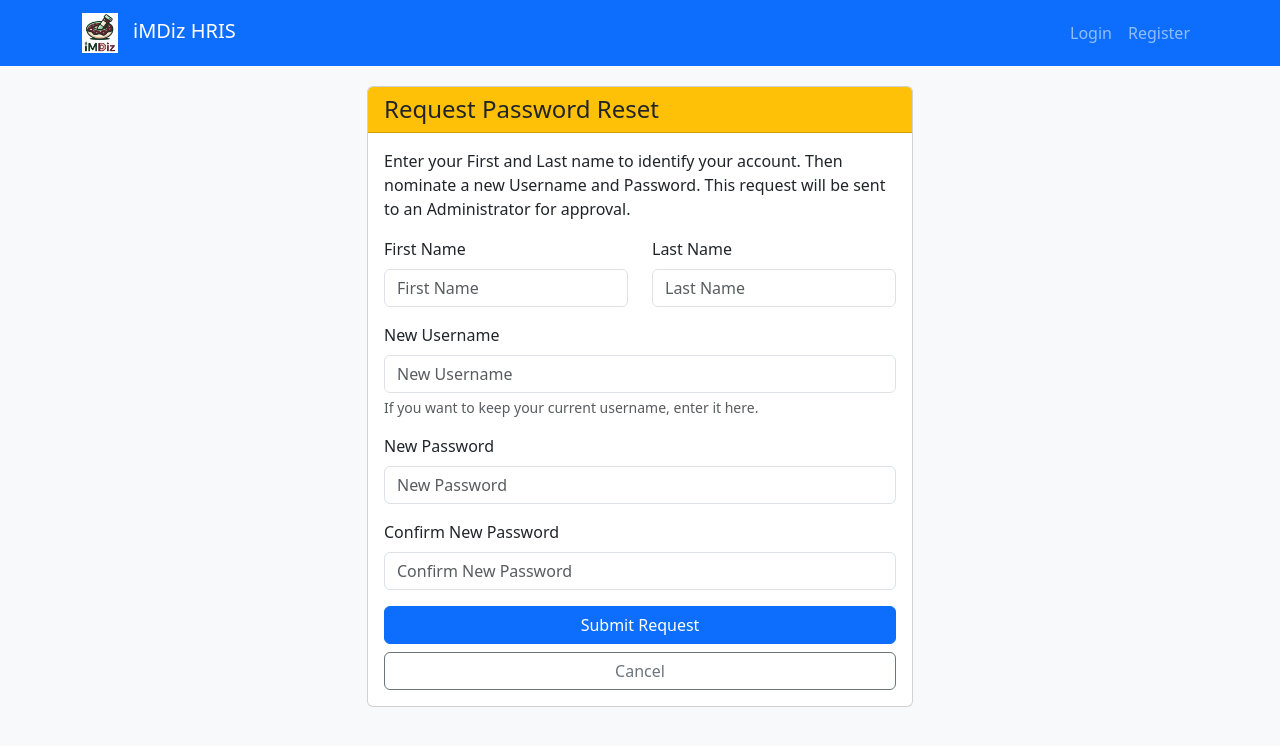
After one commit to mmdizondotr-max/HRISv2-PC, a Django app: page /accounts/forgot-password/ in a window 1280 px wide. The commit adds this page. Shown: the top 746 px of the page. Run offline with Django 5.2, Linux system fonts and the light colour scheme.

Commit message:
Implement custom Forgot Password flow and Shop Assignment for scheduling
- Added `PasswordResetRequest` model to handle password reset requests.
- Added `applicable_shops` M2M field to `User` model to restrict scheduling options.
- Implemented `forgot_password` view and form, allowing users to request credential changes.
- Updated `approvals` view to handle Password Reset Requests (approve/reject).
- Updated `UserPromotionForm` to allow Supervisors/Admins to assign shops to users.
- Modified `_generate_schedule` logic to filter staff candidates based on assigned shops.
- Updated templates for login, approvals, and user editing.

```diff
--- a/accounts/forms.py
+++ b/accounts/forms.py
@@ -1,5 +1,6 @@
 from django import forms
 from .models import User
+from attendance.models import Shop
 
 class UserRegistrationForm(forms.ModelForm):
     password = forms.CharField(widget=forms.PasswordInput)
@@ -54,7 +55,55 @@ class AccountSettingsForm(forms.ModelForm):
 class UserPromotionForm(forms.ModelForm):
     class Meta:
         model = User
-        fields = ['tier']
+        fields = ['tier', 'applicable_shops']
         widgets = {
             'tier': forms.Select(attrs={'class': 'form-select'}),
+            'applicable_shops': forms.CheckboxSelectMultiple(),
         }
+
+    def __init__(self, *args, **kwargs):
+        super().__init__(*args, **kwargs)
+        self.fields['applicable_shops'].queryset = Shop.objects.filter(is_active=True)
+        self.fields['applicable_shops'].label = "Assignable Shops"
+
+class ForgotPasswordForm(forms.Form):
+    first_name = forms.CharField(
+        widget=forms.TextInput(attrs={'class': 'form-control', 'placeholder': 'First Name'})
+    )
+    last_name = forms.CharField(
+        widget=forms.TextInput(attrs={'class': 'form-control', 'placeholder': 'Last Name'})
+    )
+    new_username = forms.CharField(
+        widget=forms.TextInput(attrs={'class': 'form-control', 'placeholder': 'New Username'})
+    )
+    new_password = forms.CharField(
+        widget=forms.PasswordInput(attrs={'class': 'form-control', 'placeholder': 'New Password'})
+    )
+    confirm_password = forms.CharField(
+        widget=forms.PasswordInput(attrs={'class': 'form-control', 'placeholder': 'Confirm New Password'})
+    )
+
+    def clean(self):
+        cleaned_data = super().clean()
+        pwd = cleaned_data.get('new_password')
+        cpwd = cleaned_data.get('confirm_password')
+
+        if pwd and cpwd and pwd != cpwd:
+            raise forms.ValidationError("Passwords do not match.")
+
+        first_name = cleaned_data.get('first_name')
+        last_name = cleaned_data.get('last_name')
+        new_username = cleaned_data.get('new_username')
+
+        # Verify user exists
+        try:
+            user = User.objects.get(first_name__iexact=first_name, last_name__iexact=last_name)
+            cleaned_data['user_cache'] = user
+        except User.DoesNotExist:
+            raise forms.ValidationError("No account found with that First and Last name.")
+
+        # Check username uniqueness, excluding the current user if they kept the same username
+        if User.objects.exclude(pk=user.pk).filter(username__iexact=new_username).exists():
+            raise forms.ValidationError("This username is already taken by another user.")
+
+        return cleaned_data
--- /dev/null
+++ b/accounts/templates/accounts/forgot_password.html
@@ -0,0 +1,77 @@
+{% extends 'base.html' %}
+
+{% block title %}Forgot Password - iMDiz HRIS{% endblock %}
+
+{% block content %}
+<div class="row justify-content-center">
+    <div class="col-md-6">
+        <div class="card">
+            <div class="card-header bg-warning text-dark">
+                <h4 class="mb-0">Request Password Reset</h4>
+            </div>
+            <div class="card-body">
+                <p class="card-text">
+                    Enter your First and Last name to identify your account. Then nominate a new Username and Password.
+                    This request will be sent to an Administrator for approval.
+                </p>
+                <form method="post">
+                    {% csrf_token %}
+
+                    {% if form.non_field_errors %}
+                        <div class="alert alert-danger">
+                            {{ form.non_field_errors }}
+                        </div>
+                    {% endif %}
+
+                    <div class="row">
+                        <div class="col-md-6 mb-3">
+                            <label for="{{ form.first_name.id_for_label }}" class="form-label">First Name</label>
+                            {{ form.first_name }}
+                            {% if form.first_name.errors %}
+                                <div class="text-danger small">{{ form.first_name.errors }}</div>
+                            {% endif %}
+                        </div>
+                        <div class="col-md-6 mb-3">
+                            <label for="{{ form.last_name.id_for_label }}" class="form-label">Last Name</label>
+                            {{ form.last_name }}
+                            {% if form.last_name.errors %}
+                                <div class="text-danger small">{{ form.last_name.errors }}</div>
+                            {% endif %}
+                        </div>
+                    </div>
+
+                    <div class="mb-3">
+                        <label for="{{ form.new_username.id_for_label }}" class="form-label">New Username</label>
+                        {{ form.new_username }}
+                        <div class="form-text">If you want to keep your current username, enter it here.</div>
+                        {% if form.new_username.errors %}
+                            <div class="text-danger small">{{ form.new_username.errors }}</div>
+                        {% endif %}
+                    </div>
+
+                    <div class="mb-3">
+                        <label for="{{ form.new_password.id_for_label }}" class="form-label">New Password</label>
+                        {{ form.new_password }}
+                        {% if form.new_password.errors %}
+                            <div class="text-danger small">{{ form.new_password.errors }}</div>
+                        {% endif %}
+                    </div>
+
+                    <div class="mb-3">
+                        <label for="{{ form.confirm_password.id_for_label }}" class="form-label">Confirm New Password</label>
+                        {{ form.confirm_password }}
+                        {% if form.confirm_password.errors %}
+                            <div class="text-danger small">{{ form.confirm_password.errors }}</div>
+                        {% endif %}
+                    </div>
+
+                    <div class="d-grid gap-2">
+                        <button type="submit" class="btn btn-primary">Submit Request</button>
+                        <a href="{% url 'login' %}" class="btn btn-outline-secondary">Cancel</a>
+                    </div>
+                </form>
+            </div>
+        </div>
+    </div>
+</div>
+{% endblock %}
--- a/accounts/templates/accounts/login.html
+++ b/accounts/templates/accounts/login.html
@@ -26,7 +26,7 @@
                     <div class="d-grid gap-2">
                         <button type="submit" class="btn btn-primary">Login</button>
                         <a href="{% url 'accounts:register' %}" class="btn btn-outline-secondary">Register</a>
-                        <a href="#" class="btn btn-link btn-sm text-center">Forgot Password?</a>
+                        <a href="{% url 'accounts:forgot_password' %}" class="btn btn-link btn-sm text-center">Forgot Password?</a>
                     </div>
                 </form>
             </div>
--- a/accounts/urls.py
+++ b/accounts/urls.py
@@ -6,6 +6,7 @@ app_name = 'accounts'
 
 urlpatterns = [
     path('register/', views.register, name='register'),
+    path('forgot-password/', views.forgot_password, name='forgot_password'),
     path('approvals/', views.approvals, name='approvals'),
     path('settings/', views.account_settings, name='account_settings'),
     path('list/', views.account_list, name='account_list'),
--- a/accounts/views.py
+++ b/accounts/views.py
@@ -1,10 +1,11 @@
 from django.shortcuts import render, redirect, get_object_or_404
 from django.contrib.auth import login
 from django.contrib import messages
-from .forms import UserRegistrationForm, AccountSettingsForm, UserPromotionForm
+from .forms import UserRegistrationForm, AccountSettingsForm, UserPromotionForm, ForgotPasswordForm
 from django.contrib.auth.decorators import login_required
-from .models import User
+from .models import User, PasswordResetRequest
 from django.http import HttpResponseForbidden
+from django.contrib.auth.hashers import make_password
 
 def register(request):
     if request.user.is_authenticated:
@@ -23,32 +24,76 @@ def register(request):
 
     return render(request, 'accounts/register.html', {'form': form})
 
+def forgot_password(request):
+    if request.user.is_authenticated:
+        return redirect('attendance:home')
+
+    if request.method == 'POST':
+        form = ForgotPasswordForm(request.POST)
+        if form.is_valid():
+            user = form.cleaned_data['user_cache']
+            new_username = form.cleaned_data['new_username']
+            new_password = form.cleaned_data['new_password']
+
+            # Create Request
+            PasswordResetRequest.objects.create(
+                user=user,
+                new_username=new_username,
+                new_password=make_password(new_password)
+            )
+            messages.success(request, "Password reset request submitted for approval.")
+            return redirect('login')
+    else:
+        form = ForgotPasswordForm()
+
+    return render(request, 'accounts/forgot_password.html', {'form': form})
+
 @login_required
 def approvals(request):
     if not request.user.is_superuser and request.user.tier not in ['supervisor', 'administrator']:
         return HttpResponseForbidden("You are not authorized to view this page.")
 
-    pending_users = User.objects.filter(is_active=False).order_by('-date_joined')
+    pending_users = User.objects.filter(is_active=False, is_approved=False).order_by('-date_joined')
+    pending_resets = PasswordResetRequest.objects.all().order_by('-created_at')
 
     if request.method == 'POST':
-        user_id = request.POST.get('user_id')
         action = request.POST.get('action')
-        try:
-            target_user = User.objects.get(id=user_id)
-            if action == 'approve':
-                target_user.is_active = True
-                target_user.is_approved = True
-                target_user.save()
-                messages.success(request, f'User {target_user.username} approved.')
-            elif action == 'reject':
-                target_user.delete()
-                messages.warning(request, f'User {target_user.username} rejected/deleted.')
-        except User.DoesNotExist:
-            messages.error(request, 'User not found.')
+
+        if action in ['approve', 'reject']:
+            user_id = request.POST.get('user_id')
+            try:
+                target_user = User.objects.get(id=user_id)
+                if action == 'approve':
+                    target_user.is_active = True
+                    target_user.is_approved = True
+                    target_user.save()
+                    messages.success(request, f'User {target_user.username} approved.')
+                elif action == 'reject':
+                    target_user.delete()
+                    messages.warning(request, f'User {target_user.username} rejected/deleted.')
+            except User.DoesNotExist:
+                messages.error(request, 'User not found.')
+
+        elif action in ['approve_reset', 'reject_reset']:
+            request_id = request.POST.get('request_id')
+            try:
+                reset_req = PasswordResetRequest.objects.get(id=request_id)
+                if action == 'approve_reset':
+                    user = reset_req.user
+                    user.username = reset_req.new_username
+                    user.password = reset_req.new_password
+                    user.save()
+                    reset_req.delete()
+                    messages.success(request, f"Password reset for {user.first_name} approved.")
+                elif action == 'reject_reset':
+                    reset_req.delete()
+                    messages.warning(request, "Password reset request rejected.")
+            except PasswordResetRequest.DoesNotExist:
+                messages.error(request, "Request not found.")
 
         return redirect('accounts:approvals')
 
-    return render(request, 'accounts/approvals.html', {'pending_users': pending_users})
+    return render(request, 'accounts/approvals.html', {'pending_users': pending_users, 'pending_resets': pending_resets})
 
 @login_required
 def account_settings(request):
@@ -82,15 +127,6 @@ def account_promote(request, user_id):
         form = UserPromotionForm(request.POST, instance=target_user)
         if form.is_valid():
             # Check if attempting to promote to or beyond own tier?
-            # "Promote lower-tiered users up to the tier below its current tier"
-            # Supervisor can promote Regular -> Supervisor?
-            # Actually, "Accounts Lists... Accessible by Supervisors and above. This is also where account promotions can be performed."
-            # Logic:
-            # - Admin can do anything.
-            # - Supervisor can promote Regular to Regular? No.
-            # - Supervisor can promote Regular to Supervisor? "up to the tier below its current tier" implies Supervisor CANNOT promote to Supervisor.
-            # So Supervisor can only manage Regulars.
-
             new_tier = form.cleaned_data.get('tier')
 
             if request.user.tier == 'supervisor':
```
Also changed, not shown: accounts/models.py (+11 -0 lines), accounts/templates/accounts/approvals.html (+54 -1 lines), scheduling/views.py (+35 -8 lines), accounts/migrations/0004_user_applicable_shops_passwordresetrequest.py (added).
